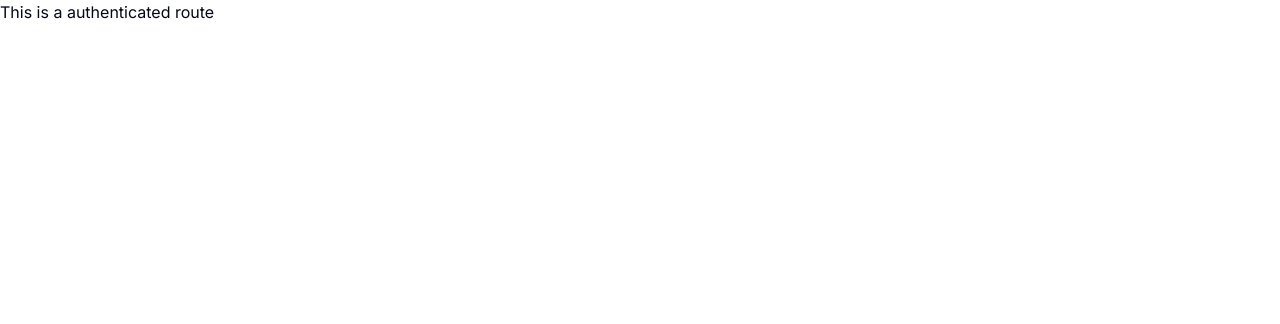
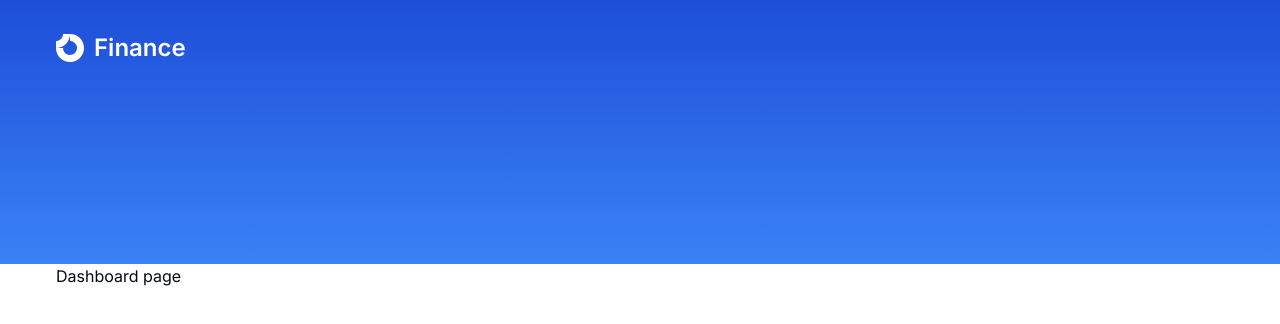
Before and after one commit to M-Jawad338211/finance-app, a Next.js app: page / in a window 1280 px wide. Shown: the top 324 px of the page. Built offline with nearby package versions, Linux system fonts and the light colour scheme.

Commit message:
authentication completed

```diff
--- /dev/null
+++ b/app/(dashboard)/layout.tsx
@@ -0,0 +1,18 @@
+import { Header } from "@/components/Header";
+
+type Props = {
+    children: React.ReactNode;
+};
+const DashboardLayout = ({ children }: Props) => {
+    return (
+      <>
+        <Header />
+        <main className="px-3 lg:px-14">
+           {children}
+        </main>
+      </>
+
+    )
+}
+
+export default DashboardLayout;
--- a/app/(dashboard)/page.tsx
+++ b/app/(dashboard)/page.tsx
@@ -1,8 +1,10 @@
-import { Button } from "@/components/ui/button";
+import { UserButton } from "@clerk/nextjs";
 
 
 export default function Home() {
   return (
-   <p>This is a authenticated route</p>
+   <div>
+    Dashboard page
+   </div>
   );
 }
--- /dev/null
+++ b/app/api/[[...route]]/route.ts
@@ -0,0 +1,17 @@
+import {z} from 'zod';
+import { zValidator } from '@hono/zod-validator';
+import { Hono } from "hono";
+import { handle } from "hono/vercel";
+
+
+
+export const runtime = 'edge';
+
+const app = new Hono().basePath('/api');
+
+app.get("/hello", (c) => {
+    return c.json({ hello: 'world'});
+})
+
+export const GET = handle(app);
+export const POST = handle(app);
--- /dev/null
+++ b/components/Header.tsx
@@ -0,0 +1,17 @@
+import { HeaderLogo } from "./header-logo"
+
+export const Header = () => {
+    return (
+        <header className="bg-gradient-to-b from-blue-700 to-blue-500
+        px-4 py-8 lg:px-14 pb-36">
+            <div className="max-w-screen-2xl mx-auto">
+                <div className="w-full flex items-center justify-between mb-14">
+                    <div className="flex items-center lg:gap-x-16">
+                        <HeaderLogo />
+                    </div>
+                </div>
+            </div>
+
+        </header>
+    )
+}
--- /dev/null
+++ b/components/header-logo.tsx
@@ -0,0 +1,15 @@
+import Link from "next/link";
+import Image from "next/image";
+
+export const HeaderLogo = () => {
+    return (
+        <Link href='/'>
+            <div className="items-center hidden lg:flex">
+                <Image src='/logo.svg' alt="logo" height={28} width={28} />
+                <p className="font-semibold text-white text-2xl ml-2.5">
+                    Finance
+                </p>
+            </div>
+        </Link>
+    )
+}
--- a/middleware.ts
+++ b/middleware.ts
@@ -1,7 +1,11 @@
 import { clerkMiddleware, createRouteMatcher } from '@clerk/nextjs/server';
 import { NextResponse } from 'next/server';
 
-const isProtectedRoute = createRouteMatcher(['/',]); // Add your protected routes here
+const isProtectedRoute = createRouteMatcher([
+    '/',
+
+
+]); // Add your protected routes here
 
 export default clerkMiddleware(async (auth, request) => {
   if (isProtectedRoute(request)) {
```
Also changed, not shown: package.json (+6 -1 lines), public/logo.svg, 1 other file (tests, documents, lock files or other folders).
